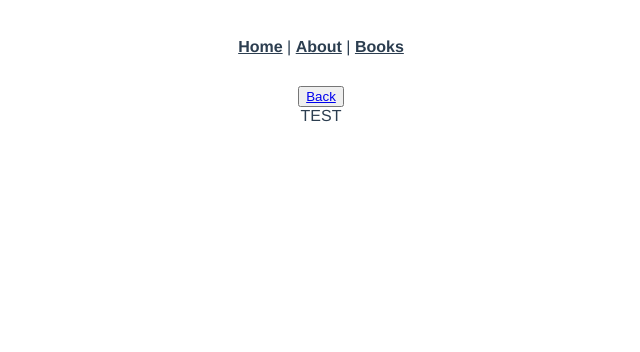
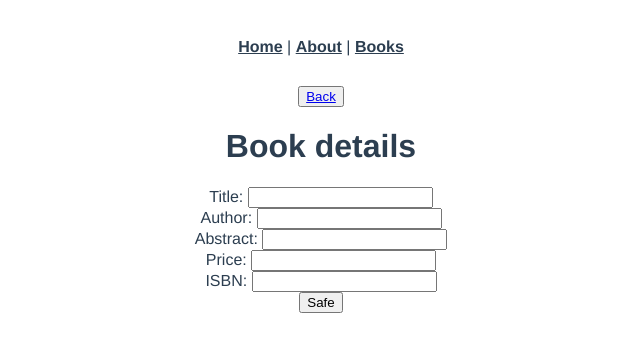
Before and after one commit to kath-arina/Book-App, a Vue app: page /books/addBook in a window 1280 px wide. Shown: the top 352 px of the page, without its empty margins (319-959 px from the left). Built offline with nearby package versions, Linux system fonts and the light colour scheme.

Commit message:
feat: adds new Books

```diff
--- a/src/views/AddBookView.vue
+++ b/src/views/AddBookView.vue
@@ -1,4 +1,73 @@
 <template>
   <button><router-link :to="{ name: 'Books' }">Back</router-link></button>
-  <div>TEST</div>
+  <h1>Book details</h1>
+  <div>
+    Title:
+    <input type="text" name="title" v-model="book.title" />
+  </div>
+  <div>
+    Author:
+    <input type="text" name="author" v-model="book.author" />
+  </div>
+  <div>
+    Abstract:
+    <input type="text" name="abstract" id="abstract" v-model="book.abstract" />
+  </div>
+  <div>
+    Price:
+    <input type="text" name="price" v-model="book.price" />
+  </div>
+  <div>
+    ISBN:
+    <input type="text" name="ISBN" v-model="book.isbn" />
+  </div>
+
+  <button @click="addNewBook">
+    <!-- <router-link :to="{ name: 'BookDetails', params: { isbn: book.isbn } }"
+      >Add New Book</router-link
+    > -->
+    Safe
+  </button>
 </template>
+
+<script>
+export default {
+  name: "EditBookView",
+  data() {
+    return {
+      book: {
+        title: "",
+        author: "",
+        abstract: "",
+        price: "",
+        isbn: "",
+      },
+    };
+  },
+
+  methods: {
+    addNewBook() {
+      fetch("http://localhost:4730/books/", {
+        method: "POST",
+        headers: {
+          "Content-Type": "application/json",
+        },
+        body: JSON.stringify(this.book),
+      })
+        .then((res) => res.json())
+        .then((newBook) => {
+          console.log("New Book saved:", newBook);
+
+          //   this.$router.push({
+          //     name: "BookDetails",
+          //     params: { isbn: newBook.isbn }, // hier kann auch updatedBook.isbn stehen
+          //   });
+          //   this.$router.go(0);
+        })
+        .catch((error) => {
+          console.error("Error adding new book:", error);
+        });
+    },
+  },
+};
+</script>
--- a/src/views/BooksView.vue
+++ b/src/views/BooksView.vue
@@ -19,10 +19,12 @@
         <td>{{ book.title }}</td>
         <td>{{ book.isbn }}</td>
         <td>
-          <router-link
-            :to="{ name: 'BookDetails', params: { isbn: book.isbn } }"
-            >Details
-          </router-link>
+          <div v-if="book.isbn">
+            <router-link
+              :to="{ name: 'BookDetails', params: { isbn: book.isbn } }"
+              >Details
+            </router-link>
+          </div>
         </td>
       </tr>
     </tbody>
```
